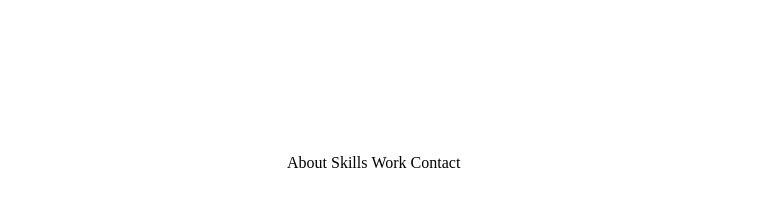
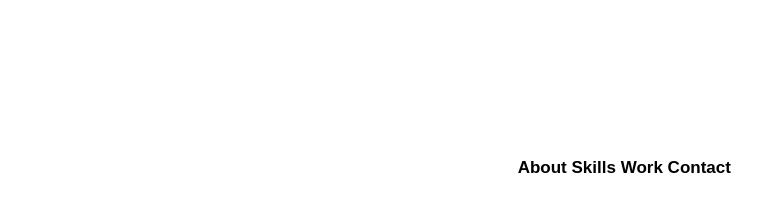
Before and after one commit to abishakeG-106/UX_UI_H17, a plain HTML site: page index.html in a window 1280 px wide. Shown: the top 223 px of the page, 195-967 px from the left. Drawn offline with Linux system fonts and the light colour scheme.

Commit message:
nav align
Aligning nav

```diff
--- a/css/style.css
+++ b/css/style.css
@@ -12,8 +12,14 @@ nav {
     padding: 1%;
 }
 ul {
-    width: 50%;
+    width: 24%;
     margin-left: auto;
+    font-family: sans-serif;
+    font-style: normal;
+    font-weight: bold;
+    font-size: 17px;
+    line-height: 25px;
+    margin-right: 1%;
 }
 .heroimg {
     height: 100px;
```
